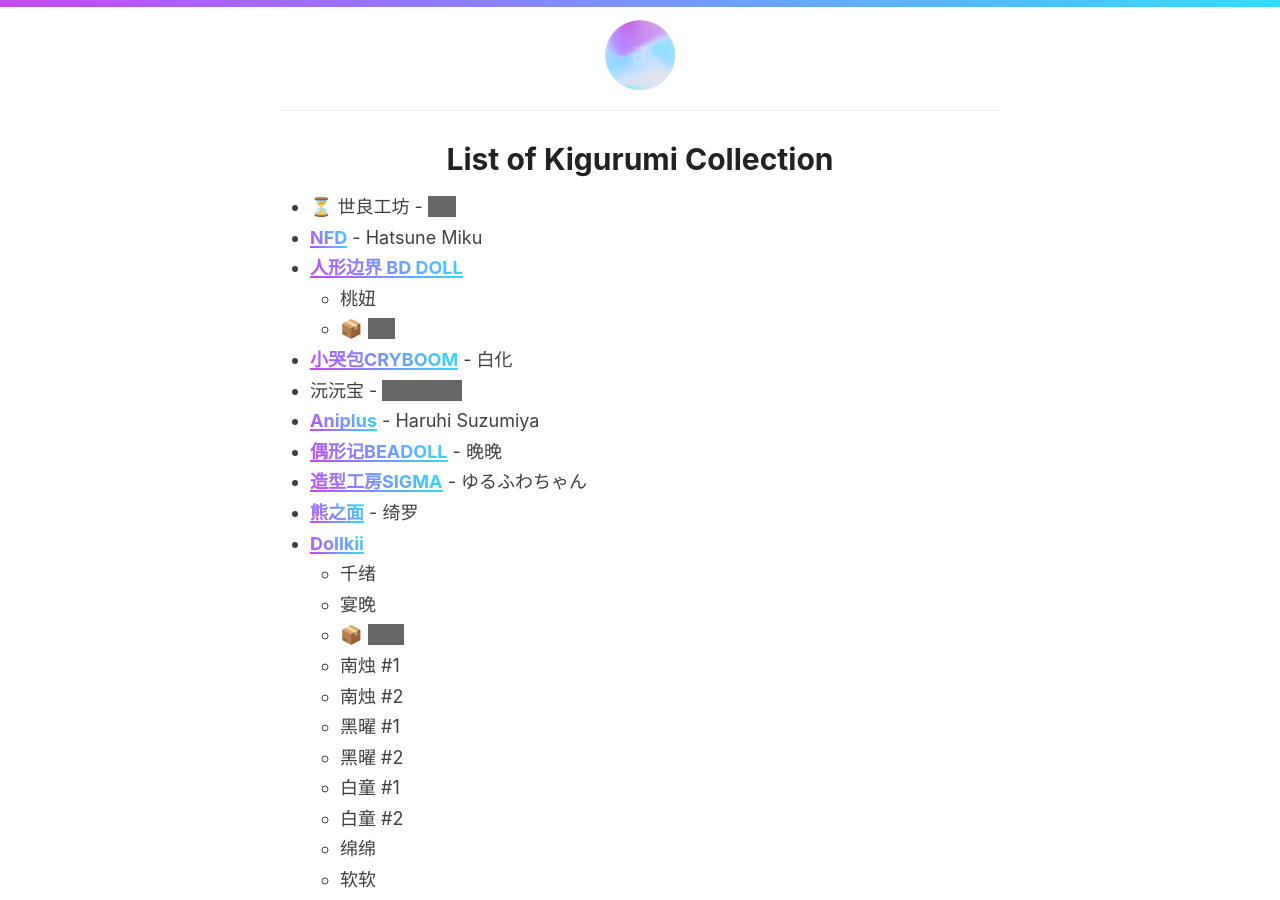
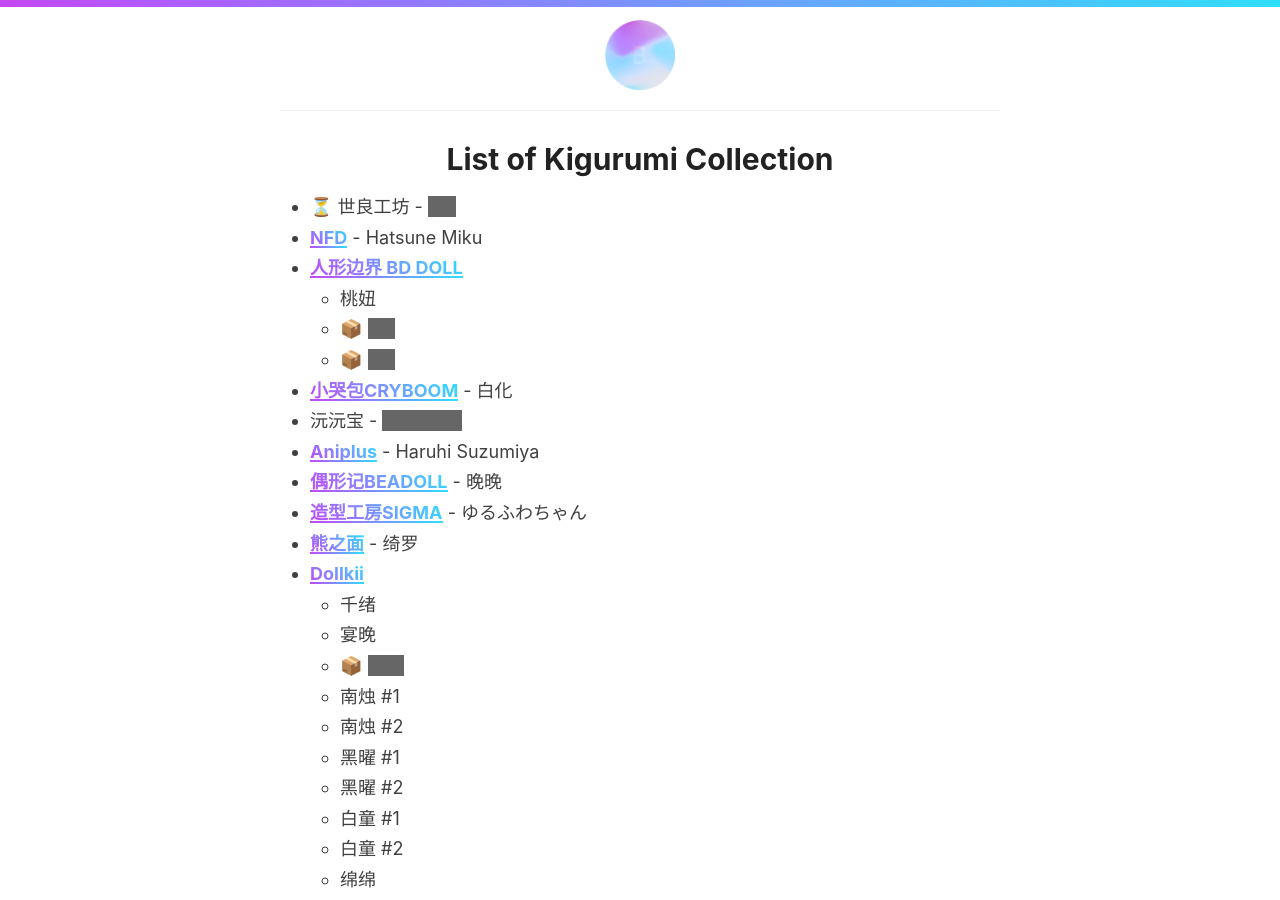
Before and after one commit to 98827ddb7e5a2c2e261912a23d9251d6/98827ddb7e5a2c2e261912a23d9251d6.github.io, a Jekyll site: the page built from _pages/kig-list.md, in a window 1280 px wide and 900 px high. Built offline with Jekyll 4.4.1, drawn with Linux system fonts in a browser that asks for light colours.

Commit message:
- double joy

```diff
--- a/_pages/kig-list.md
+++ b/_pages/kig-list.md
@@ -8,6 +8,7 @@
 - [NFD](https://twitter.com/NewfacedolL){:target="_blank" rel="noopener"} - Hatsune Miku
 - [人形边界 BD DOLL](https://m.tb.cn/h.gdstQAerA56ncap){:target="_blank" rel="noopener"}
 	- 桃妞
+	- 📦 <span class="hidden-text">???<span>
 	- 📦 <span class="hidden-text">???<span>
 - [小哭包CRYBOOM](https://www.xiaohongshu.com/user/profile/6119a23a000000000100084f){:target="_blank" rel="noopener"} - 白化
 - 沅沅宝 - <span class="hidden-text">unnamed<span>
```
